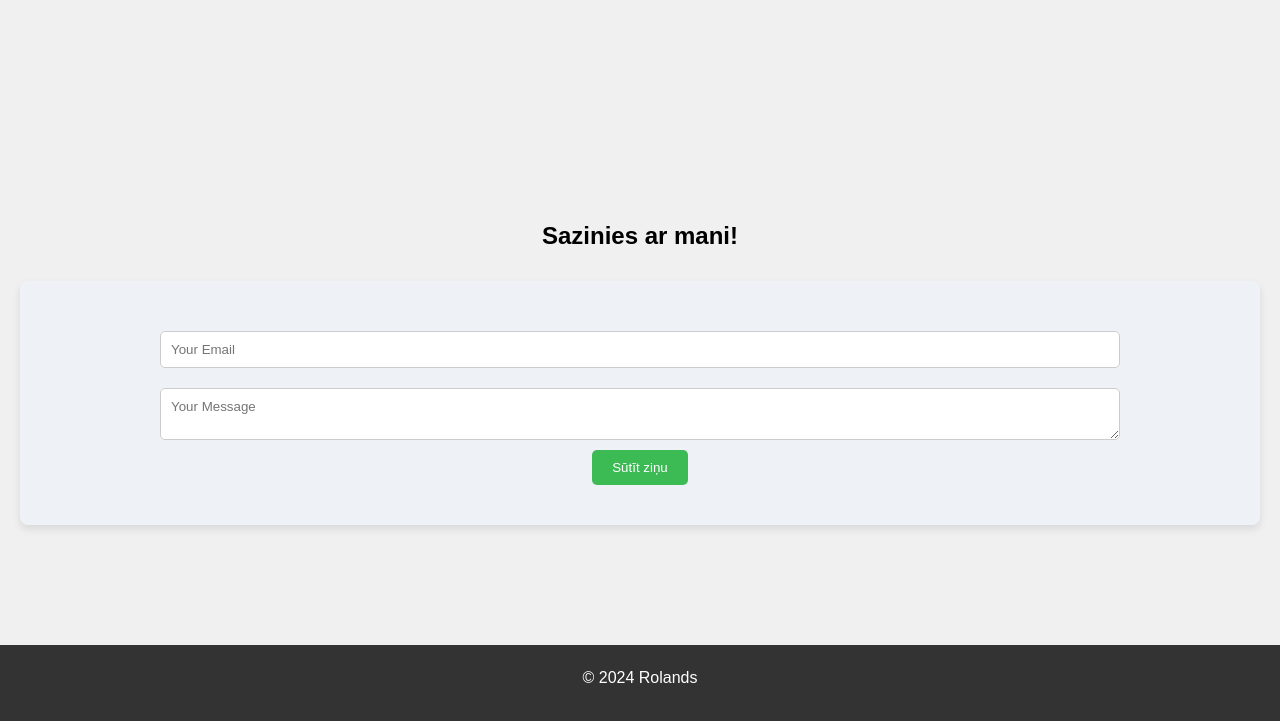
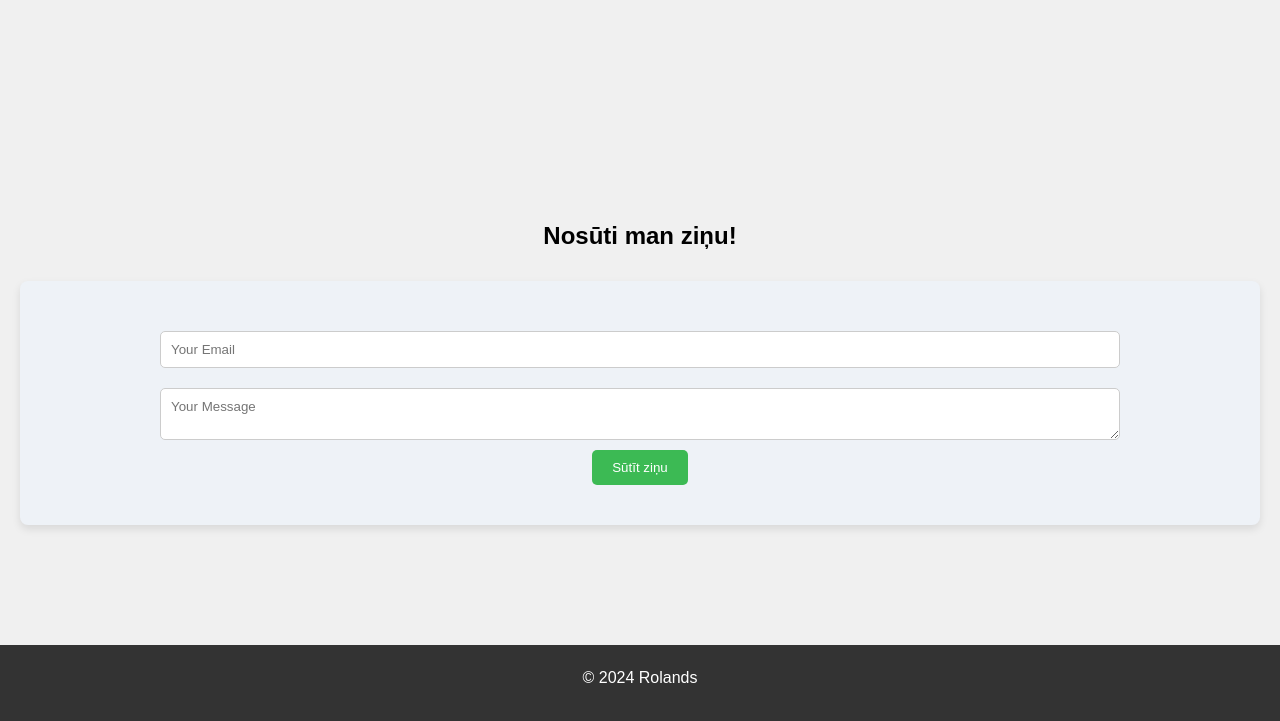
Before and after one commit to IrzHik/Rolanda-portfolio, a plain HTML site: page index.html in a window 1280 px wide. Shown: the part 3194-3915 px from the top of the page. Drawn offline with Linux system fonts and the light colour scheme.

Commit message:
Read me - papildināšana

```diff
--- a/index.html
+++ b/index.html
@@ -156,7 +156,7 @@
 
 
   <section id="contact" class="section">
-    <h2>Sazinies ar mani!</h2>
+    <h2>Nosūti man ziņu!</h2>
     <br>
     <form action="#" method="POST" class="contact-form">
       <input type="email" name="email" placeholder="Your Email" required>
```
Also changed, not shown: 1 other file.
